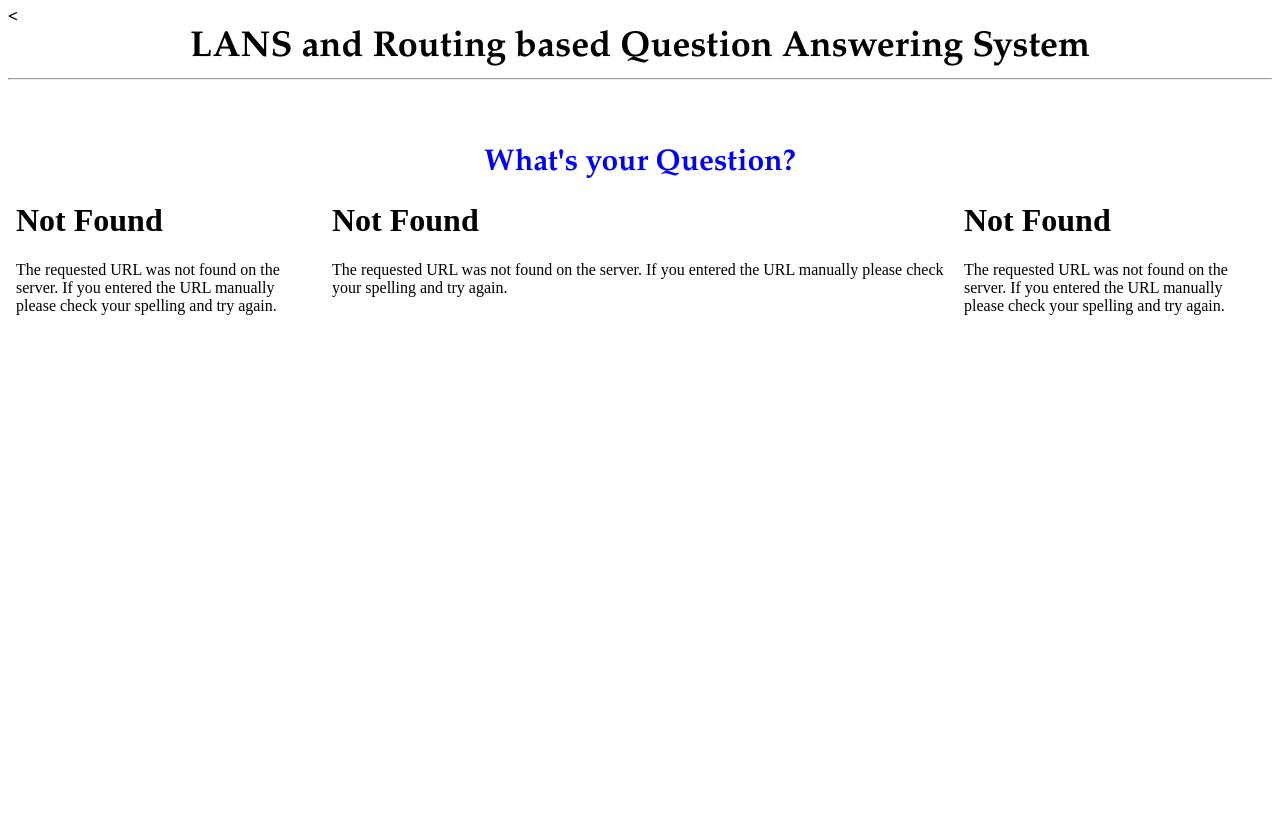
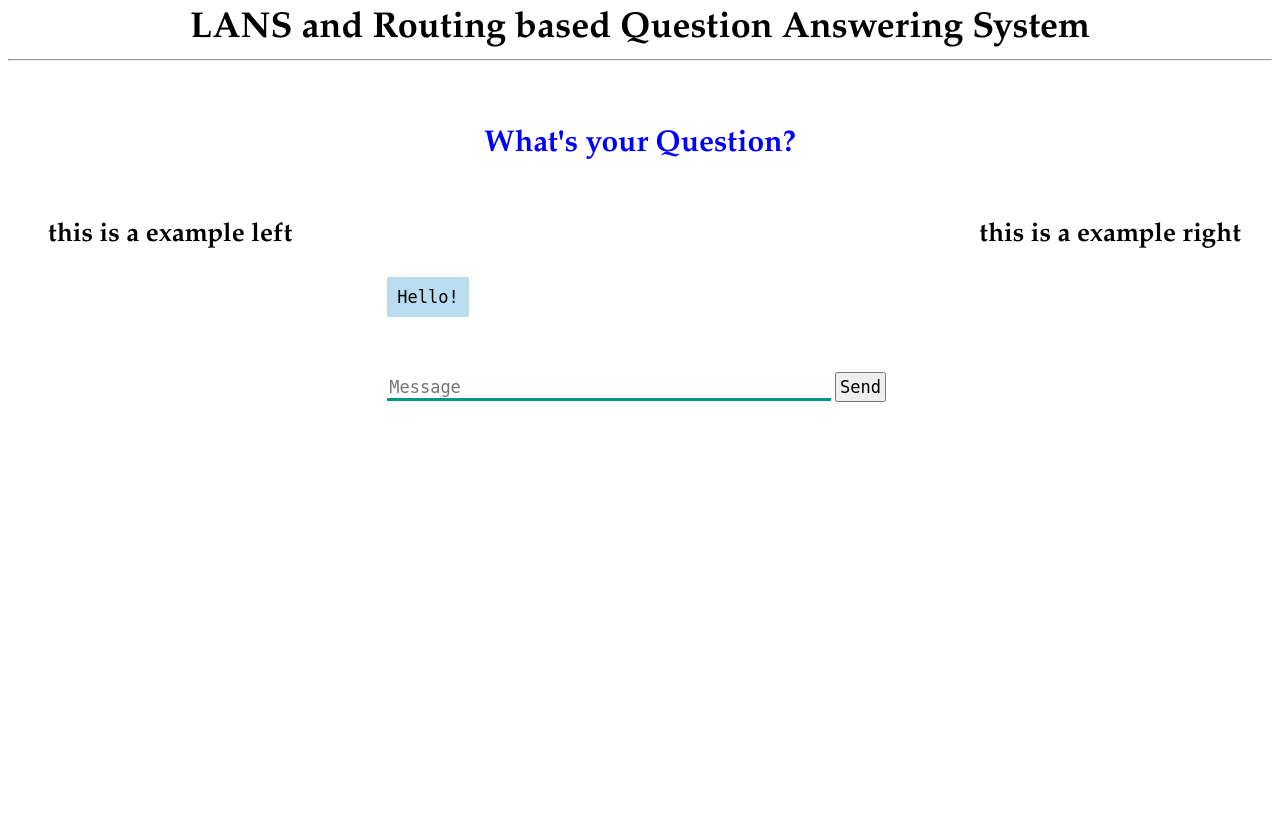
Before and after one commit to QAsystemResearch/QASystem, a Flask app: page / in a window 1280 px wide. After the commit the page ends 402 px from the top, so only its background shows below. Run offline with Flask 2, Linux system fonts and the light colour scheme; parts of the project's set-up code (start-up, migrations or seed data) failed here and were passed over; some libraries are stand-ins or nearby versions.

Commit message:
final css

```diff
--- a/app.py
+++ b/app.py
@@ -34,13 +34,13 @@
 
     if (not len(userQuery) > 0):
         # print(len(userQuery))
-        print("Bot> You need to ask something")
+        print("You need to ask something")
     # elif greetPattern.findall(userQuery):
     #     response = "Hello!"
     else:
         pq = PQ(userQuery, True, False, True)
         response = drm.query(pq)
-        res = 'bot says ' + response
+        res = ':' + response
         return res
 
 
--- a/templates/index.html
+++ b/templates/index.html
@@ -1,7 +1,6 @@
 <!DOCTYPE html>
 <html>
   <head>
-{#    <link rel="stylesheet" type="text/css" href="/static/style.css">#}
     <script src="https://ajax.googleapis.com/ajax/libs/jquery/3.2.1/jquery.min.js"></script>
       <style>
            body {
@@ -22,6 +21,14 @@
                 margin-top: 0;
                 text-align: center;
                 font-size: 30px;
+            }
+
+           h3 {
+                color: #000000;
+                margin-bottom: 0;
+                margin-top: 0;
+                text-align: center;
+                font-size: 26px;
             }
 
 
@@ -81,21 +88,40 @@
                 border-radius: 2px;
             }
 
-            #tidbit {
-                position:absolute;
-                bottom:0;
-                right:0;
-                width: 300px;
-            }
             .myframe{
-                height: 550px;
+                height: 450px;
+                width: 100%;
                 overflow: auto;
                 margin-left: auto;
                 margin-right: auto;
                 margin-top: 60px;
             }
+          .left{
+              height: 450px;
+              width: 25%;
+              overflow: auto;
+              margin-left: auto;
+              margin-right: auto;
+              margin-top: 60px;
+              position: absolute;
+              left: 10px;
+              top: 160px;
+            }
+          .right{
+              height: 450px;
+              width: 25%;
+              overflow: auto;
+              margin-left: auto;
+              margin-right: auto;
+              margin-top: 60px;
+              position: absolute;
+              right: 10px;
+              top: 160px;
+          }
+
       </style>
-      <<link rel="stylesheet" type="text/css" href="/static/body.css">
+{#      <link rel="stylesheet" type="text/css" href="/static/body.css">#}
+
   </head>
 
   <body>
@@ -107,19 +133,60 @@
     <br>
     <h2>What's your Question?</h2>
 
-    <div class="left-hand ">
-        <iframe name="leftview" src="../component/leftview.html" frameborder=0 width="100%" height="100%" scrolling="no"></iframe>
+    <div class="left">
+        <h3>this is a example left</h3>
     </div>
 
-    <div class="middle-hand">
-        <iframe name="middleview" src="../component/middleview.html" frameborder=0 width="100%" height="100%" scrolling="yes">
-
-        </iframe>
+    <div class="right">
+        <h3>this is a example right</h3>
     </div>
 
-    <div class="right-hand">
-        <iframe name="rightview" src="../component/rightview.html" frameborder=0 width="100%" height="100%" scrolling="no"></iframe>
+
+    <div class="myframe">
+          <div id="chatbox">
+            <p class="botText">
+              <span>Hello!</span></p>
+          </div>
+          <div id="userInput">
+            <input id="textInput" type="text" name="msg" placeholder="Message">
+            <input id="buttonInput" type="submit" value="Send">
+          </div>
+          <script>
+            function getBotResponse() {
+              var rawText = $("#textInput").val();
+              var userHtml = '<p class="userText"><span>' + rawText + '</span></p>';
+              $("#textInput").val("");
+              $("#chatbox").append(userHtml);
+              document.getElementById('userInput').scrollIntoView({block: 'start', behavior: 'smooth'});
+              $.get("/get", { msg: rawText }).done(function(data) {
+                var botHtml = '<p class="botText"><span>' + data + '</span></p>';
+                $("#chatbox").append(botHtml);
+                document.getElementById('userInput').scrollIntoView({block: 'start', behavior: 'smooth'});
+              });
+            }
+            $("#textInput").keypress(function(e) {
+                if(e.which == 13) {
+                    getBotResponse();
+                }
+            });
+            $("#buttonInput").click(function() {
+              getBotResponse();
+            })
+          </script>
     </div>
+
+
+{#    <div class="left-hand ">#}
+{#        <iframe name="leftview" src="component/leftview.html" frameborder=0 width="100%" height="100%" scrolling="no"></iframe>#}
+{#    </div>#}
+{##}
+{#    <div class="middle-hand">#}
+{#        <iframe name="middleview" src="component/middleview.html" frameborder=0 width="100%" height="100%" scrolling="yes"></iframe>#}
+{#    </div>#}
+{##}
+{#    <div class="right-hand">#}
+{#        <iframe name="rightview" src="component/rightview.html" frameborder=0 width="100%" height="100%" scrolling="no"></iframe>#}
+{#    </div>#}
 
 
 
```
Also changed, not shown: templates/component/middleview.html (renamed from component/middleview.html, +0 -9 lines), templates/component/leftview.html (renamed from component/leftview.html), templates/component/rightview.html (renamed from component/rightview.html).
